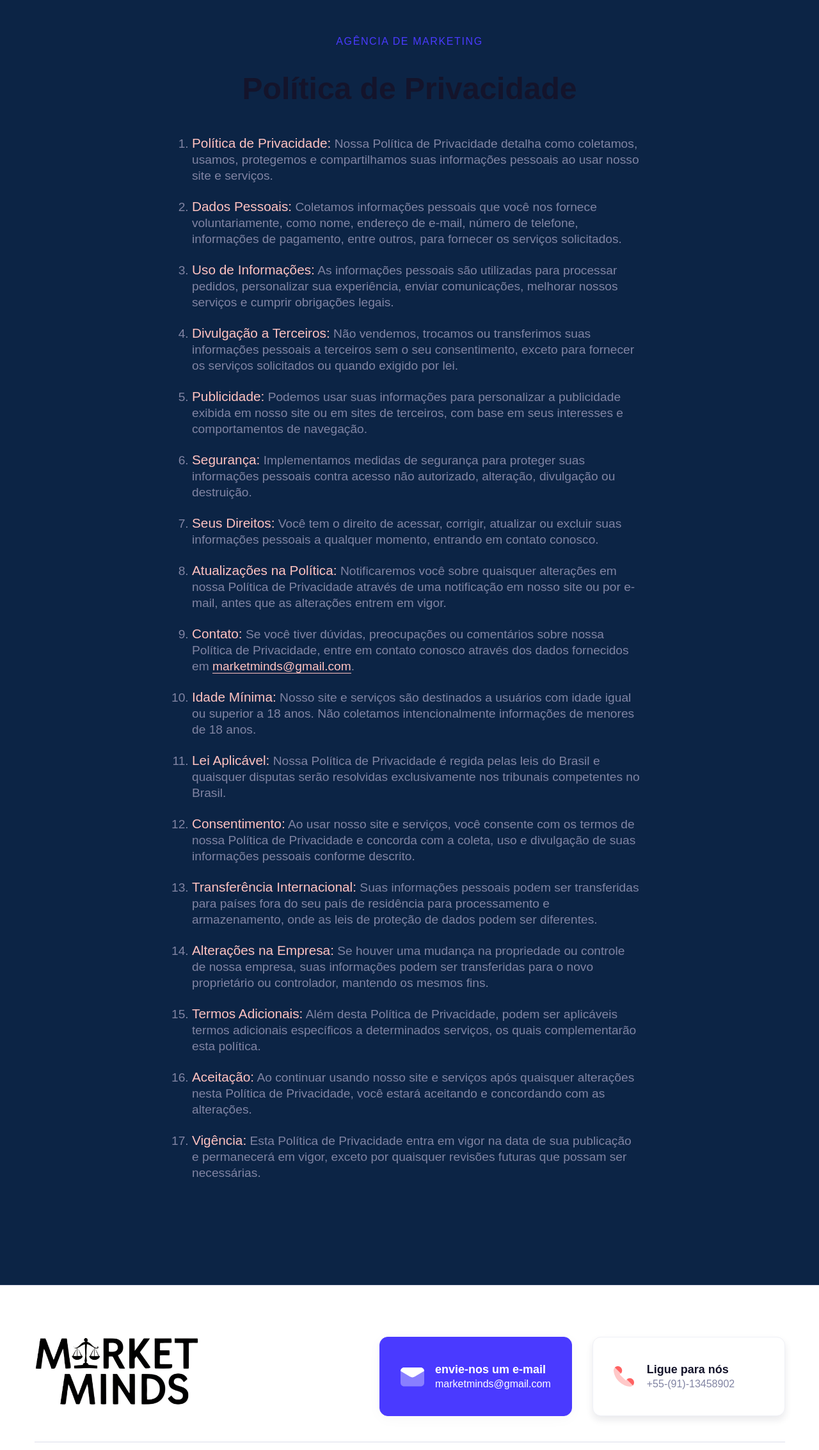
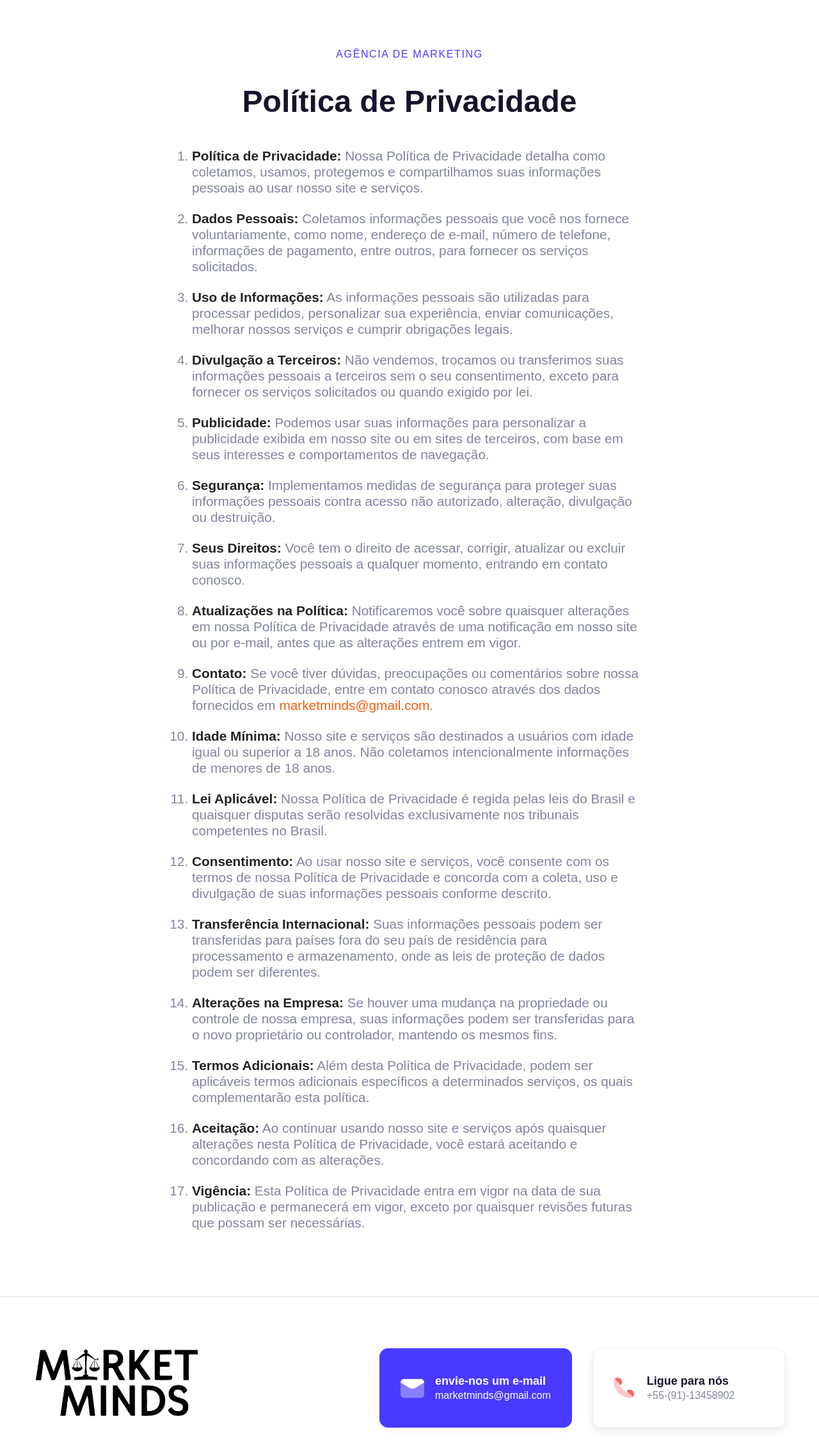
Before and after one commit to MishaKozarev/Template, a PHP site: page /privacy-policy.html in a window 1280 px wide. Shown: the part 74-2341 px from the top of the page at 64% size. Run offline with PHP 8.4, Linux system fonts and the light colour scheme; some web fonts are replaced.

Commit message:
feat: add zip

```diff
--- a/css/main.css
+++ b/css/main.css
@@ -79,58 +79,6 @@ body {
 .gratitude p {
   font-size: 1.3rem;
   font-weight: 500;
-}
-
-/**** DOCUMENT ****/
-
-.info__container {
-  padding: 200px 40px 80px;
-  max-width: 800px;
-  margin: 0 auto;
-  align-items: center;
-  gap: 20px;
-}
-
-.info h1 {
-  font-weight: 600;
-  font-size: 3rem;
-  padding-bottom: 5px;
-  line-height: 50px;
-}
-
-.info ol {
-  padding-left: 20px;
-  gap: 10px;
-}
-
-.info li {
-  padding: 0 0 5px 0;
-  align-self: flex-start;
-  font-size: 1.3rem;
-  font-weight: 400;
-  line-height: 25px;
-}
-
-.info strong {
-  font-weight: 600;
-  font-size: 1.3rem;
-  color: #222424;
-}
-
-.info a {
-  color: #f15f0b;
-}
-
-@media (max-width: 760px) {
-  .info__container {
-    padding: 150px 40px 80px;
-  }
-}
-
-@media (max-width: 480px) {
-  .info h1 {
-    font-size: 2.4rem;
-  }
 }
 
 /* SECTION_FORM*/
@@ -238,14 +186,12 @@ body {
 }
 
 /**** DOCUMENT ****/
-.info {
-  background-color: #0c2445;
-}
 
 .info__container {
-  padding: 130px 40px 140px;
+  padding: 150px 40px 80px;
   max-width: 800px;
   margin: 0 auto;
+  align-items: center;
   gap: 20px;
 }
 
@@ -253,30 +199,42 @@ body {
   font-weight: 600;
   font-size: 3rem;
   padding-bottom: 5px;
-  position: relative;
+  line-height: 50px;
 }
 
 .info ol {
+  padding-left: 20px;
   gap: 10px;
 }
 
 .info li {
   padding: 0 0 5px 0;
   align-self: flex-start;
-  font-size: 1.2rem;
-  font-weight: 300;
+  font-size: 1.3rem;
+  font-weight: 400;
+  line-height: 25px;
 }
 
 .info strong {
-  font-weight: 500;
+  font-weight: 600;
   font-size: 1.3rem;
-  color: #ffc2c0;
+  color: #222424;
 }
 
 .info a {
-  color: #ffc2c0;
-  border-bottom: 1px solid #ffc2c0;
-  text-decoration: none;
+  color: #f15f0b;
+}
+
+@media (max-width: 760px) {
+  .info__container {
+    padding: 150px 40px 80px;
+  }
+}
+
+@media (max-width: 480px) {
+  .info h1 {
+    font-size: 2.4rem;
+  }
 }
 
 /**** HEADER ****/
--- a/css/style.css
+++ b/css/style.css
@@ -1926,7 +1926,7 @@ label {
   }
 
   .fgmTwgzvyxnXnid.zUbCrpmAiwqlRqR.uwwlUCLeRwZHffK {
-    padding-top: 60px;
+    padding-top: 140px;
   }
 
   .fgmTwgzvyxnXnid.zUbCrpmAiwqlRqR.EwChvnGUQZMPAEg {
@@ -2316,7 +2316,7 @@ label {
   }
 
   .fgmTwgzvyxnXnid.zUbCrpmAiwqlRqR.uwwlUCLeRwZHffK {
-    padding-top: 50px;
+    padding-top: 140px;
   }
 
   .fgmTwgzvyxnXnid.ZWxzaVlbtbjhHtG.VJFmHNsIAbHWXdf {
@@ -2689,7 +2689,7 @@ label {
   }
 
   .fgmTwgzvyxnXnid.zUbCrpmAiwqlRqR.uwwlUCLeRwZHffK {
-    padding-top: 40px;
+    padding-top: 140px;
   }
 
   .fgmTwgzvyxnXnid.ZWxzaVlbtbjhHtG.VJFmHNsIAbHWXdf {
```
Also changed, not shown: index.php (+6 -10 lines), 1 other file.
